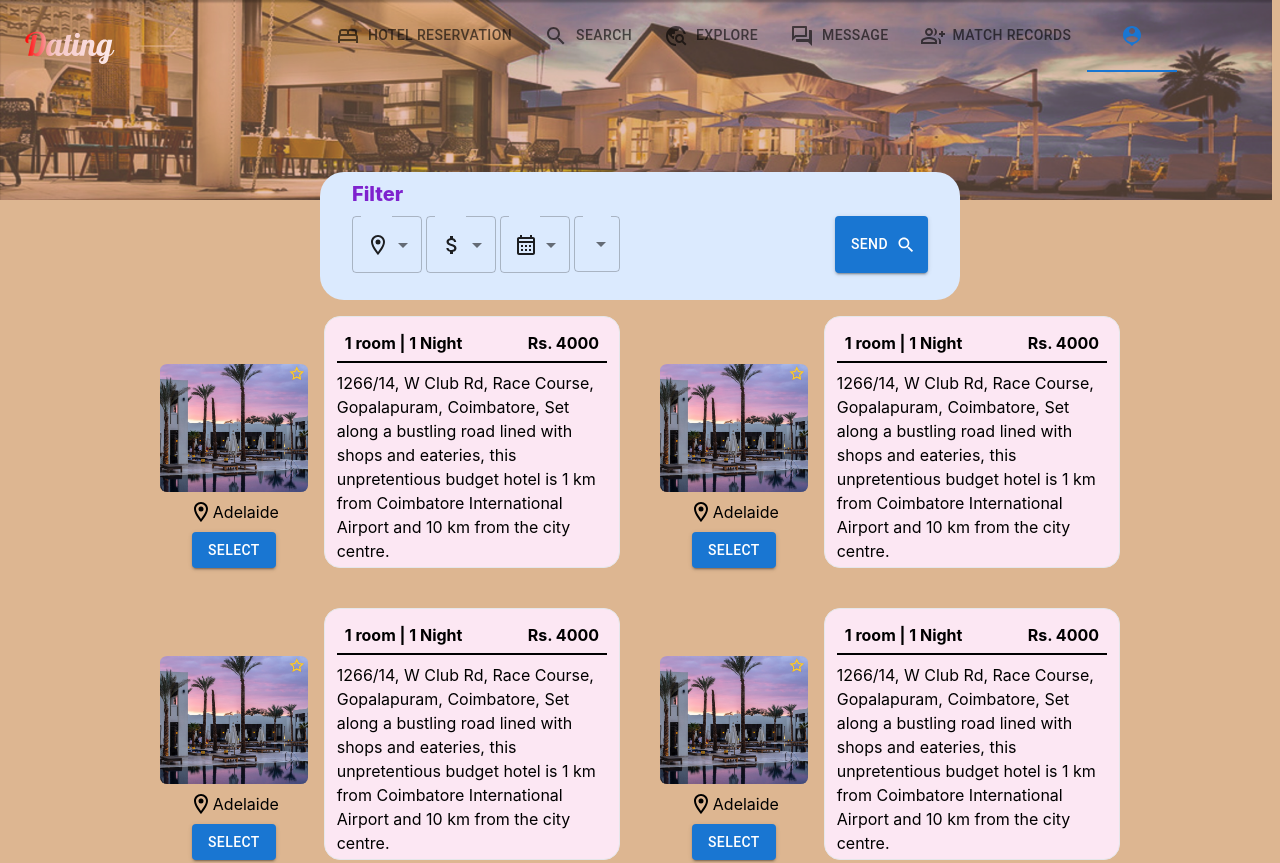
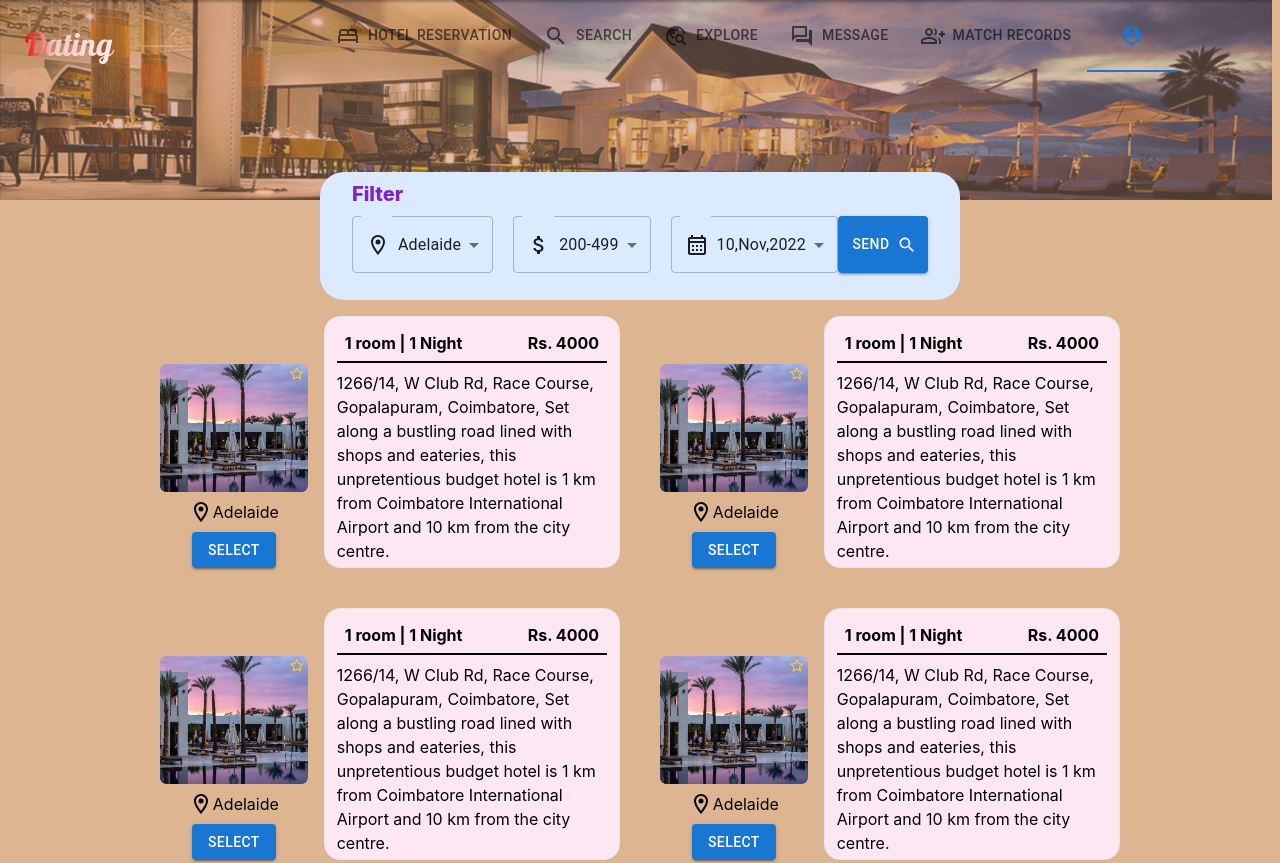
Before and after one commit to 22S2-SSE/frontend, a React (Create React App) app: page /hotel in a window 1280 px wide. Shown: the top 863 px of the page. Built offline with nearby package versions, Linux system fonts and the light colour scheme; a web font is replaced by a local one.

Commit message:
Add hotel dialog & update the filter menu

```diff
--- a/src/Hotel/HotelFilter.jsx
+++ b/src/Hotel/HotelFilter.jsx
@@ -6,10 +6,25 @@ import CalendarMonthOutlinedIcon from "@mui/icons-material/CalendarMonthOutlined
 import Button from "@mui/material/Button";
 import SearchIcon from "@mui/icons-material/Search";
 const HotelFilter = () => {
-  const [age, setAge] = useState("");
+  const [age, setAge] = useState("Adelaide");
+  const [cost, setCost] = useState("200-499");
+  const [bookDate, setBookDate] = useState("10,Nov,2022");
 
-  const handleChange = (event) => {
-    setAge(event.target.value);
+  const handleChange = (event, filterItem) => {
+    switch (filterItem) {
+      case 'age':
+        setAge(event.target.value);
+        break;
+      case 'cost':
+        setCost(event.target.value);
+        break;
+      case 'bookDate':
+        setBookDate(event.target.value);
+        break;
+
+      default:
+        break;
+    }
   };
 
   return (
@@ -19,31 +34,34 @@ const HotelFilter = () => {
       </p>
 
       <div className="flex justify-between ">
-        <div className="flex">
+        <div className="flex space-x-5">
           <div>
             <IconSelect
               age={age}
-              handleChange={handleChange}
+              handleChange={e => handleChange(e, "age")}
               iconComponent={<LocationOnOutlinedIcon />}
+              menuItems={["Adelaide", "Melbourne", "Sedny"]}
             />
           </div>
           <div className="ml-1">
             <IconSelect
-              age={age}
-              handleChange={handleChange}
+              age={cost}
+              handleChange={e => handleChange(e, "cost")}
               iconComponent={<AttachMoneyOutlinedIcon />}
+              menuItems={["0-199", "200-499", "500-2000"]}
             />
           </div>
           <div className="ml-1">
             <IconSelect
-              age={age}
-              handleChange={handleChange}
+              age={bookDate}
+              handleChange={e => handleChange(e, "bookDate")}
               iconComponent={<CalendarMonthOutlinedIcon />}
+              menuItems={["9,Nov,2022", "10,Nov,2022", "11,Nov,2022"]}
             />
           </div>
-          <div className="ml-1">
+          {/* <div className="ml-1">
             <IconSelect age={age} handleChange={handleChange} />
-          </div>
+          </div> */}
         </div>
         <Button variant="contained" endIcon={<SearchIcon />}>
           Send
--- a/src/Hotel/HotelItem.jsx
+++ b/src/Hotel/HotelItem.jsx
@@ -1,5 +1,6 @@
 import Button from "@mui/material/Button";
 import LocationOnOutlinedIcon from "@mui/icons-material/LocationOnOutlined";
+import FormDialog from "./SelectDialog";
 
 const HotelItem = ({ hotelName, rs, description, location, hotelImage }) => {
   return (
@@ -11,7 +12,8 @@ const HotelItem = ({ hotelName, rs, description, location, hotelImage }) => {
           <p>{location}</p>
         </div>
         <div>
-          <Button variant="contained">Select</Button>
+          {/* <Button variant="contained">Select</Button> */}
+          <FormDialog />
         </div>
       </div>
       <div className=" border rounded-2xl bg-pink-100 px-3 py-1 w-2/3">
--- a/src/Hotel/IconSelect.jsx
+++ b/src/Hotel/IconSelect.jsx
@@ -1,11 +1,20 @@
 import FormControl from "@mui/material/FormControl";
 import Select from "@mui/material/Select";
-import Box from '@mui/material/Box';
-import SvgIcon from '@mui/material/SvgIcon';
+import Box from "@mui/material/Box";
+import SvgIcon from "@mui/material/SvgIcon";
 import LocationOnOutlinedIcon from "@mui/icons-material/LocationOnOutlined";
 import MenuItem from "@mui/material/MenuItem";
 
-const IconSelect = ({iconComponent, age, handleChange}) => {
+const IconSelect = ({ iconComponent, age, handleChange, menuItems }) => {
+  const renderMenuItems = () => {
+    let content = [];
+    for (const menuItem in menuItems) {
+      content.push(
+        <MenuItem value={menuItems[menuItem]}>{menuItems[menuItem]}</MenuItem>
+      )
+    }
+    return content;
+  };
   return (
     <FormControl fullWidth>
       <Select
@@ -18,18 +27,17 @@ const IconSelect = ({iconComponent, age, handleChange}) => {
         renderValue={(value) => {
           return (
             <Box sx={{ display: "flex", gap: 1 }}>
-              {iconComponent ? <SvgIcon>
-                {iconComponent}
-              </SvgIcon> : <></>}
+              {iconComponent ? <SvgIcon>{iconComponent}</SvgIcon> : <></>}
 
               {value}
             </Box>
           );
         }}
       >
-        <MenuItem value={10}>Ten</MenuItem>
+        {/* <MenuItem value={10}>Ten</MenuItem>
         <MenuItem value={20}>Twenty</MenuItem>
-        <MenuItem value={30}>Thirty</MenuItem>
+        <MenuItem value={30}>Thirty</MenuItem> */}
+        {renderMenuItems()}
       </Select>
     </FormControl>
   );
--- /dev/null
+++ b/src/Hotel/SelectDialog.jsx
@@ -0,0 +1,51 @@
+import * as React from 'react';
+import Button from '@mui/material/Button';
+import TextField from '@mui/material/TextField';
+import Dialog from '@mui/material/Dialog';
+import DialogActions from '@mui/material/DialogActions';
+import DialogContent from '@mui/material/DialogContent';
+import DialogContentText from '@mui/material/DialogContentText';
+import DialogTitle from '@mui/material/DialogTitle';
+
+export default function FormDialog() {
+  const [open, setOpen] = React.useState(false);
+
+  const handleClickOpen = () => {
+    setOpen(true);
+  };
+
+  const handleClose = () => {
+    setOpen(false);
+  };
+
+  return (
+    <div>
+      {/* <Button variant="outlined" onClick={handleClickOpen}>
+        Open form dialog
+      </Button> */}
+      <Button variant="contained" onClick={handleClickOpen}>Select</Button>
+      <Dialog open={open} onClose={handleClose}>
+        <DialogTitle>Subscribe</DialogTitle>
+        <DialogContent>
+          <DialogContentText>
+            To subscribe to this website, please enter your email address here. We
+            will send updates occasionally.
+          </DialogContentText>
+          <TextField
+            autoFocus
+            margin="dense"
+            id="name"
+            label="Email Address"
+            type="email"
+            fullWidth
+            variant="standard"
+          />
+        </DialogContent>
+        <DialogActions>
+          <Button onClick={handleClose}>Cancel</Button>
+          <Button onClick={handleClose}>Subscribe</Button>
+        </DialogActions>
+      </Dialog>
+    </div>
+  );
+}
```
